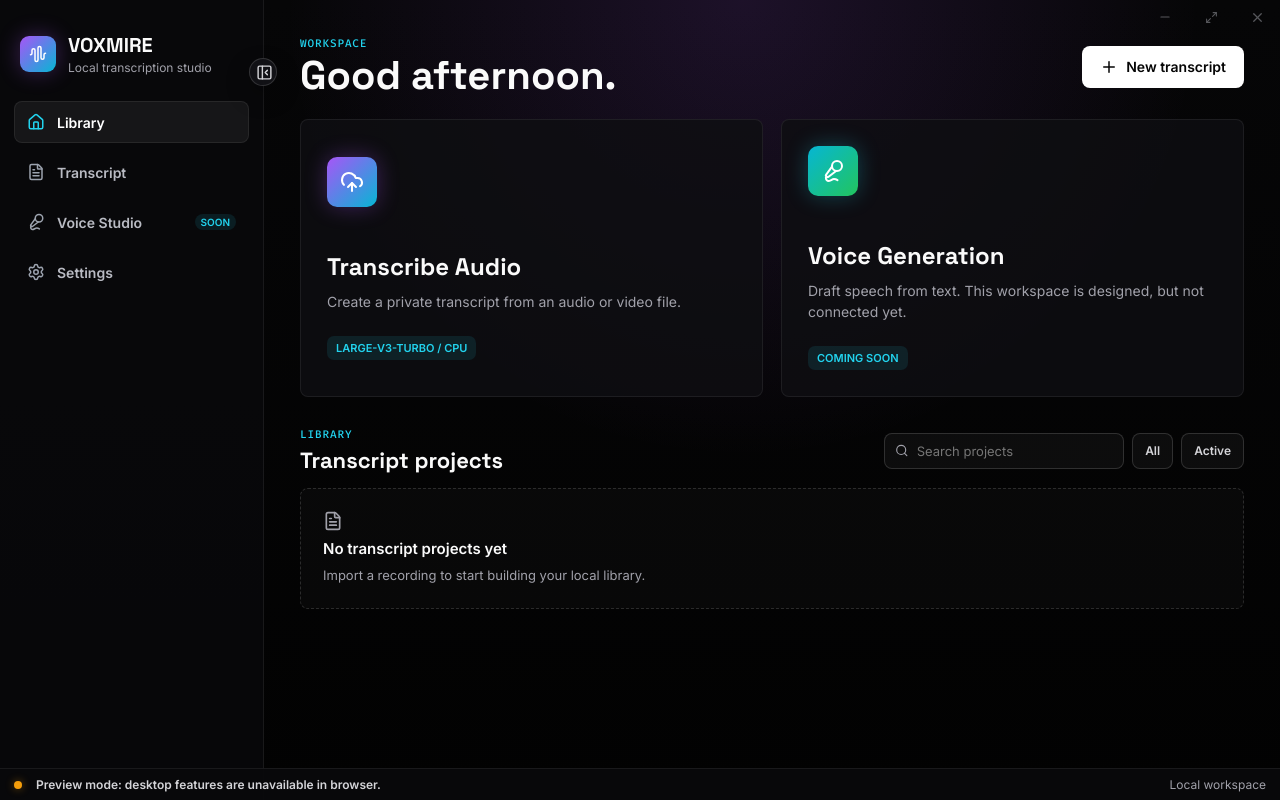
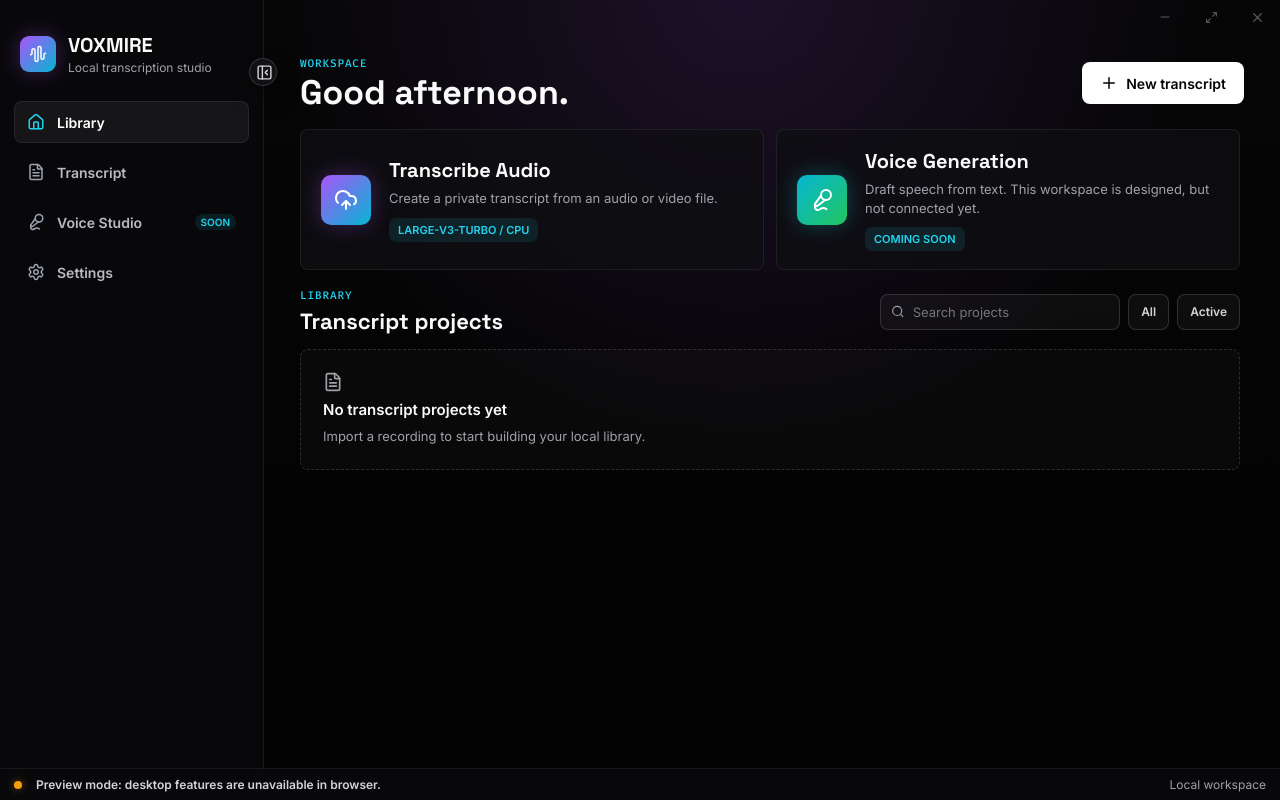
Before and after one commit to Avaxerrr/Voxmire, a React (Vite) app in the folder apps/desktop/src/renderer/: page / in a window 1280 px wide. Built offline with nearby package versions, Linux system fonts and the light colour scheme.

Commit message:
Refine dashboard and transcript navigation layout

```diff
--- a/apps/desktop/src/renderer/src/App.tsx
+++ b/apps/desktop/src/renderer/src/App.tsx
@@ -517,19 +517,24 @@ function DashboardView({ jobs, onImport, onOpenJob, onOpenVoice, selectedBackend
         </button>
       </header>
 
+      <div className="dashboard-scroll">
         <section className="quick-actions" aria-label="Quick actions">
           <button className="action-tile transcribe-tile" onClick={onImport} type="button">
             <span className="tile-icon"><UploadCloud size={24} /></span>
+            <span className="tile-copy">
               <strong>Transcribe Audio</strong>
               <p>Create a private transcript from an audio or video file.</p>
               <small>{selectedModel?.label ?? 'Recommended preset'} / {selectedBackend.toUpperCase()}</small>
+            </span>
           </button>
 
           <button className="action-tile voice-tile" onClick={onOpenVoice} type="button">
             <span className="tile-icon"><MicVocal size={24} /></span>
+            <span className="tile-copy">
               <strong>Voice Generation</strong>
               <p>Draft speech from text. This workspace is designed, but not connected yet.</p>
               <small>Coming soon</small>
+            </span>
           </button>
         </section>
 
@@ -571,9 +576,9 @@ function DashboardView({ jobs, onImport, onOpenJob, onOpenVoice, selectedBackend
           )}
         </section>
       </div>
+    </div>
   );
 }
-
 type TranscriptViewProps = {
   busy: boolean;
   exportTranscript: (format: ExportFormat) => Promise<void>;
@@ -614,15 +619,7 @@ function TranscriptView({
       <header className="transcript-topbar glass-bar">
         <div className="title-stack">
           <p className="eyebrow">Transcript</p>
-          {jobs.length > 0 ? (
-            <select className="job-select" value={selectedJob?.job.id ?? ''} onChange={(event) => onSelectJob(event.target.value)}>
-              {jobs.map((entry) => (
-                <option key={entry.job.id} value={entry.job.id}>{entry.sourceFile.name}</option>
-              ))}
-            </select>
-          ) : (
-            <h2>No transcript selected</h2>
-          )}
+          <h2>{selectedJob?.sourceFile.name ?? 'No transcript selected'}</h2>
           <span>{selectedJob ? `${statusLabel(selectedJob.job.status)} / ${progress}%` : 'Choose a project from Library or import a recording.'}</span>
         </div>
 
@@ -647,6 +644,40 @@ function TranscriptView({
         </div>
       </header>
 
+      <section className="transcript-layout">
+        <aside className="transcript-project-rail" aria-label="Transcript projects">
+          <div className="rail-heading">
+            <div>
+              <p className="eyebrow">Projects</p>
+              <h3>Transcripts</h3>
+            </div>
+            <span>{jobs.length}</span>
+          </div>
+          <label className="search-field rail-search">
+            <Search size={15} />
+            <input placeholder="Find transcript" type="search" />
+          </label>
+          <div className="project-switch-list">
+            {jobs.length === 0 ? (
+              <EmptyState title="No transcripts" body="Import a recording to create your first project." />
+            ) : jobs.map((entry) => {
+              const isSelected = entry.job.id === selectedJob?.job.id;
+              const isLive = activeStatuses.includes(entry.job.status);
+
+              return (
+                <button className={`project-switch-row ${isSelected ? 'selected' : ''} ${isLive ? 'live' : ''}`} key={entry.job.id} onClick={() => onSelectJob(entry.job.id)} type="button">
+                  <span className="project-main">
+                    <strong>{entry.sourceFile.name}</strong>
+                    <small>{formatDuration(entry.sourceFile.durationSeconds)} / {formatDate(entry.job.createdAt)}</small>
+                  </span>
+                  <ProgressPill job={entry} />
+                </button>
+              );
+            })}
+          </div>
+        </aside>
+
+        <div className="transcript-main">
           <section className="transcript-stage">
             {selectedJob ? (
               <>
@@ -683,7 +714,7 @@ function TranscriptView({
                 )}
               </>
             ) : (
-          <EmptyState title="Open a transcript" body="Use Library for many projects, then edit one transcript here." />
+              <EmptyState title="Open a transcript" body="Use the project list to switch transcripts, or import a recording." />
             )}
           </section>
 
@@ -695,9 +726,10 @@ function TranscriptView({
             setPlaying={setPlaying}
           />
         </div>
+      </section>
+    </div>
   );
 }
-
 function VoiceStudioView(): ReactElement {
   return (
     <div className="view voice-view">
--- a/apps/desktop/src/renderer/src/styles.css
+++ b/apps/desktop/src/renderer/src/styles.css
@@ -293,7 +293,7 @@ textarea,
   height: calc(100vh - 32px);
   min-height: 0;
   overflow: hidden;
-  padding: 36px;
+  padding: 56px 36px 36px;
 }
 
 .eyebrow {
@@ -336,7 +336,7 @@ textarea,
   flex: 0 0 auto;
   width: 100%;
   max-width: 1180px;
-  margin: 0 auto 22px;
+  margin: 0 auto 18px;
 }
 
 .dashboard-header h2,
@@ -345,7 +345,7 @@ textarea,
   margin-top: 4px;
   color: var(--text);
   font-family: "Space Grotesk", Inter, sans-serif;
-  font-size: 40px;
+  font-size: 34px;
   line-height: 1.05;
   font-weight: 700;
   letter-spacing: 0;
@@ -408,21 +408,31 @@ textarea,
   box-shadow: inset 0 1px 0 rgba(255, 255, 255, 0.04), 0 18px 45px rgba(0, 0, 0, 0.28);
 }
 
+.dashboard-scroll {
+  flex: 1;
+  min-height: 0;
+  overflow: auto;
+  padding-right: 4px;
+}
+
 .quick-actions {
   display: grid;
-  flex: 0 0 auto;
   grid-template-columns: repeat(2, minmax(0, 1fr));
-  gap: 18px;
+  gap: 12px;
   width: 100%;
   max-width: 1180px;
-  margin: 0 auto 30px;
+  margin: 0 auto 18px;
 }
 
 .action-tile {
   position: relative;
-  min-height: 240px;
+  display: grid;
+  grid-template-columns: 50px minmax(0, 1fr);
+  align-items: center;
+  gap: 18px;
+  min-height: 118px;
   overflow: hidden;
-  padding: 26px;
+  padding: 18px 20px;
   border: 1px solid var(--line);
   border-radius: 8px;
   color: inherit;
@@ -443,10 +453,11 @@ textarea,
 .action-tile:hover::before { opacity: 1; }
 .action-tile > * { position: relative; z-index: 1; }
 .tile-icon { width: 50px; height: 50px; border-radius: 10px; }
+.tile-copy { min-width: 0; }
 .voice-tile .tile-icon { background: linear-gradient(135deg, #06b6d4 0%, #22c55e 100%); box-shadow: 0 0 22px rgba(34, 211, 238, 0.28); }
-.action-tile strong { display: block; margin-top: 44px; color: var(--text); font-family: "Space Grotesk", Inter, sans-serif; font-size: 24px; font-weight: 700; }
-.action-tile p { max-width: 430px; margin-top: 9px; color: var(--muted); font-size: 14px; line-height: 1.5; }
-.action-tile small { display: inline-flex; margin-top: 24px; padding: 5px 9px; border-radius: 7px; color: var(--cyan); background: rgba(34, 211, 238, 0.1); font-size: 11px; font-weight: 800; text-transform: uppercase; }
+.action-tile strong { display: block; color: var(--text); font-family: "Space Grotesk", Inter, sans-serif; font-size: 20px; font-weight: 700; }
+.action-tile p { max-width: 430px; margin-top: 6px; color: var(--muted); font-size: 13px; line-height: 1.45; }
+.action-tile small { display: inline-flex; margin-top: 10px; padding: 5px 9px; border-radius: 7px; color: var(--cyan); background: rgba(34, 211, 238, 0.1); font-size: 11px; font-weight: 800; text-transform: uppercase; }
 
 .library-section {
   display: flex;
@@ -523,20 +534,76 @@ textarea,
 
 .glass-bar { background: rgba(9, 9, 11, 0.76); backdrop-filter: blur(16px); }
 .transcript-view,
-.voice-view { display: flex; flex-direction: column; gap: 16px; overflow: hidden; padding: 0; }
+.voice-view { display: flex; flex-direction: column; gap: 0; overflow: hidden; padding: 0; }
 .transcript-topbar,
 .voice-header {
-  min-height: 82px;
-  padding: 14px 160px 14px 24px;
+  min-height: 104px;
+  padding: 42px 160px 14px 24px;
   border-bottom: 1px solid var(--line);
 }
 .title-stack { min-width: 0; }
-.title-stack h2 { color: var(--text); font-family: "Space Grotesk", Inter, sans-serif; font-size: 22px; }
+.title-stack h2 { max-width: min(640px, 56vw); overflow: hidden; color: var(--text); font-family: "Space Grotesk", Inter, sans-serif; font-size: 22px; text-overflow: ellipsis; white-space: nowrap; }
 .title-stack span,
 .voice-header span { display: block; margin-top: 4px; color: var(--muted); font-size: 12px; }
 .job-select { width: min(520px, 52vw); height: 34px; margin-top: 4px; color: var(--text); font-family: "Space Grotesk", Inter, sans-serif; font-size: 20px; font-weight: 600; background: transparent; border-color: transparent; padding: 0 26px 0 0; }
 .job-select:focus { border-color: var(--line-strong); }
 .transcript-actions { display: flex; align-items: center; justify-content: flex-end; gap: 8px; flex-wrap: wrap; }
+
+.transcript-layout {
+  display: grid;
+  flex: 1;
+  grid-template-columns: 304px minmax(0, 1fr);
+  min-height: 0;
+  overflow: hidden;
+}
+
+.transcript-project-rail {
+  display: flex;
+  flex-direction: column;
+  min-width: 0;
+  min-height: 0;
+  padding: 18px 12px 48px 16px;
+  border-right: 1px solid var(--line);
+  background: rgba(8, 8, 10, 0.62);
+}
+
+.rail-heading {
+  display: flex;
+  align-items: center;
+  justify-content: space-between;
+  gap: 12px;
+  margin-bottom: 12px;
+}
+.rail-heading h3 { color: var(--text); font-family: "Space Grotesk", Inter, sans-serif; font-size: 18px; }
+.rail-heading span { display: inline-flex; align-items: center; justify-content: center; min-width: 26px; height: 26px; border-radius: 7px; color: var(--cyan); background: rgba(34, 211, 238, 0.1); font-size: 11px; font-weight: 800; }
+.rail-search { flex: 0 0 auto; width: 100%; margin-bottom: 12px; }
+.project-switch-list { display: grid; align-content: start; gap: 8px; min-height: 0; overflow: auto; padding-right: 4px; }
+.project-switch-row {
+  display: grid;
+  gap: 8px;
+  width: 100%;
+  min-height: 74px;
+  padding: 11px;
+  border: 1px solid var(--line);
+  border-radius: 8px;
+  color: inherit;
+  background: rgba(255, 255, 255, 0.03);
+  cursor: pointer;
+  text-align: left;
+}
+.project-switch-row:hover { border-color: rgba(34, 211, 238, 0.34); background: rgba(34, 211, 238, 0.06); }
+.project-switch-row.selected { border-color: rgba(34, 211, 238, 0.5); background: rgba(34, 211, 238, 0.1); }
+.project-switch-row.live { box-shadow: inset 2px 0 0 var(--cyan); }
+.project-switch-row .progress-pill { justify-self: start; }
+
+.transcript-main {
+  position: relative;
+  display: flex;
+  flex-direction: column;
+  min-width: 0;
+  min-height: 0;
+  overflow: hidden;
+}
 
 .transcript-stage {
   display: flex;
@@ -791,13 +858,15 @@ textarea,
 .drop-zone small { color: var(--muted); font-size: 12px; }
 
 @media (max-width: 1180px) {
-  .view { padding: 28px; }
+  .view { padding: 52px 28px 28px; }
   .transcript-view,
   .voice-view { padding: 0; }
+  .transcript-layout { grid-template-columns: 260px minmax(0, 1fr); }
   .quick-actions,
   .voice-layout,
   .diagnostic-grid { grid-template-columns: 1fr; }
   .library-toolbar { align-items: flex-start; flex-direction: column; }
   .library-controls { width: 100%; flex-wrap: wrap; }
   .search-field { flex: 1 1 260px; }
+  .rail-search { flex: 0 0 36px; }
 }
```
Lines whose indentation alone changed are shown as unchanged.
